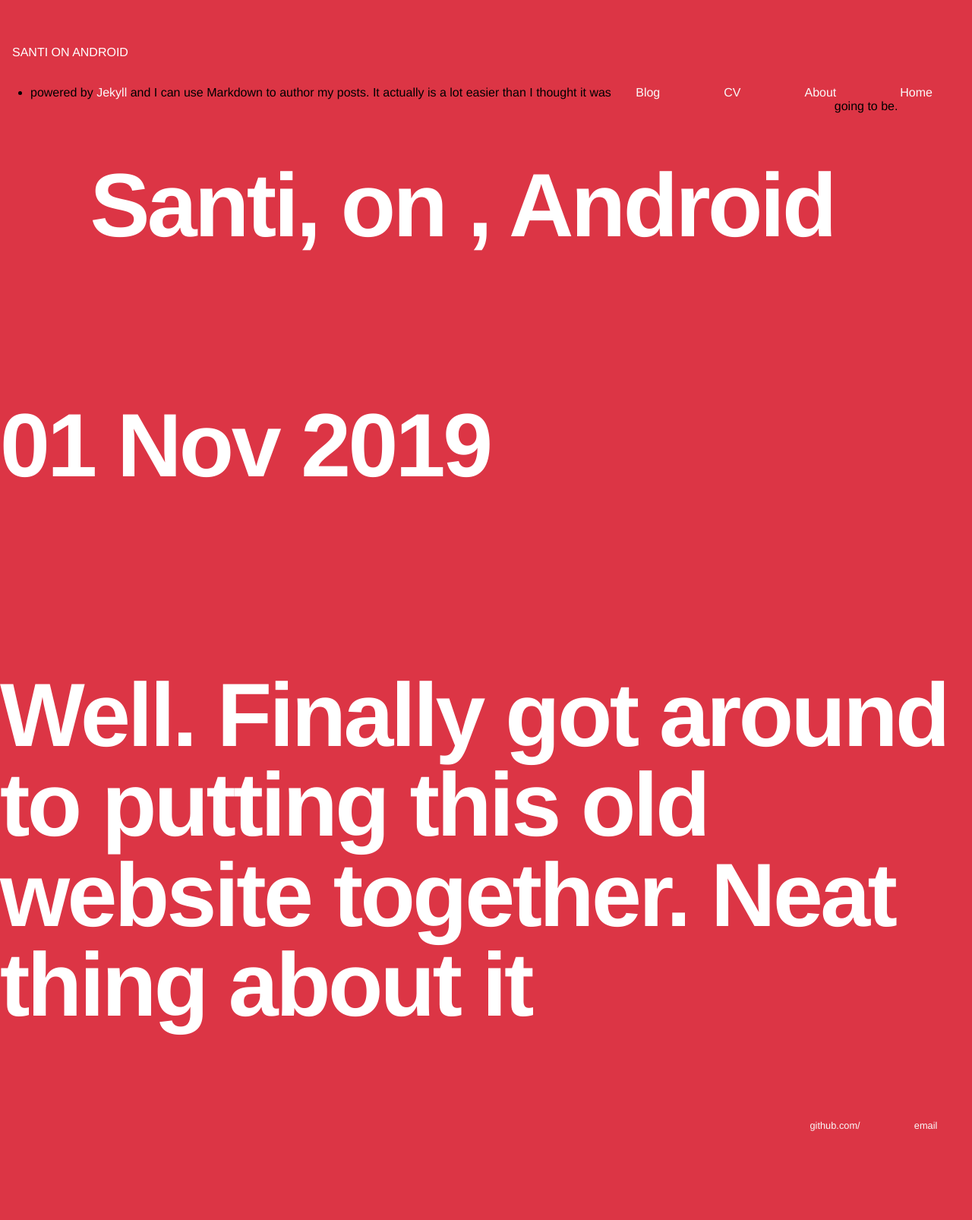
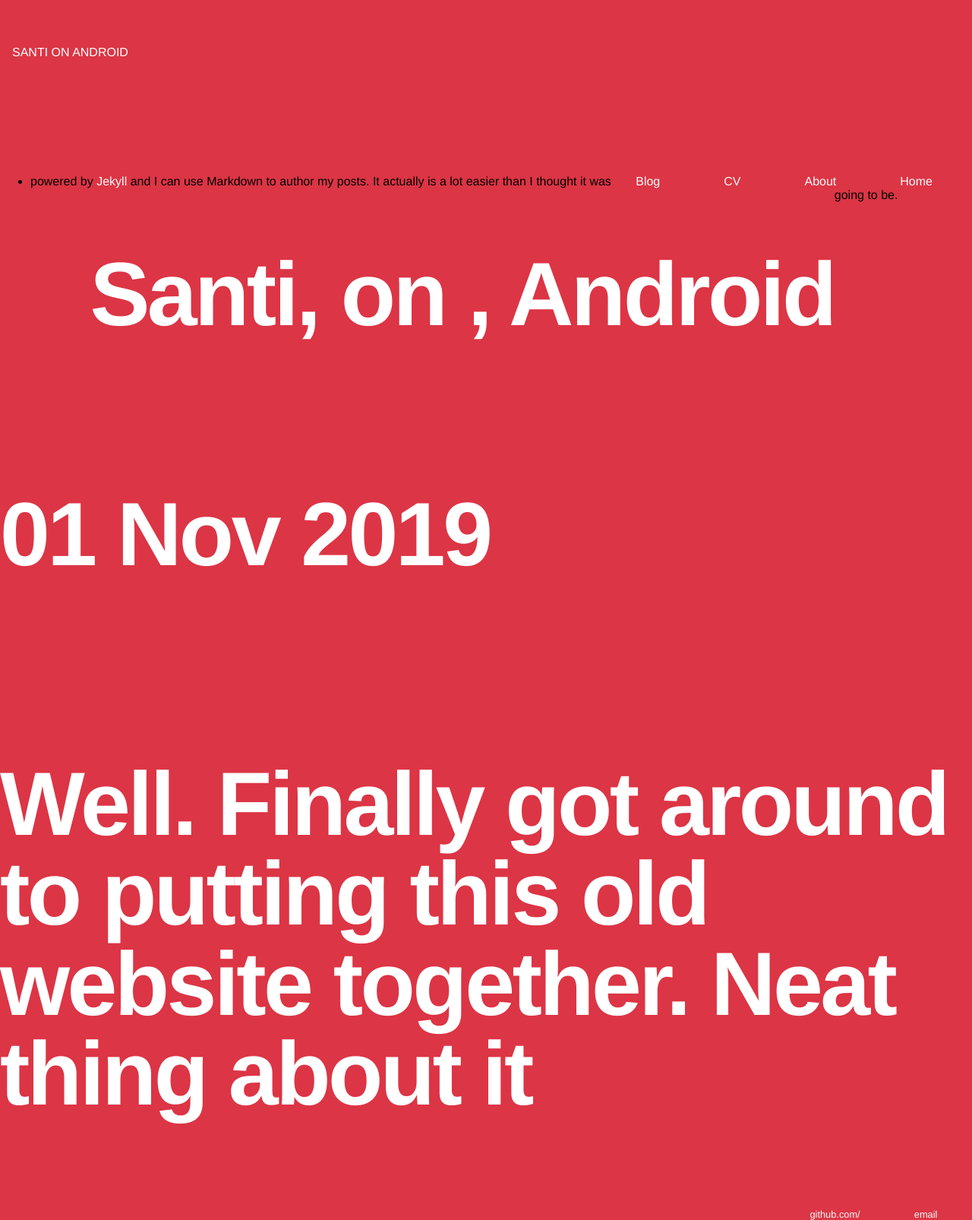
Before and after one commit to SantiOnAndroid/SantiOnAndroid.github.io, a Jekyll site: the page built from _posts/2019-11-01-santi-on-android-launched.md, in a window 1280 px wide. Shown: the whole page at 76% size. Built offline with Jekyll 4.4.1, drawn with Linux system fonts in a browser that asks for light colours; some web fonts are replaced; before the commit the page ends 1489 px from its top, so only the background shows below that.

Commit message:
modificant titolj

```diff
--- a/_layouts/default.html
+++ b/_layouts/default.html
@@ -7,7 +7,7 @@
 			<link href="//db.onlinewebfonts.com/c/51fdf8021065497210ca54837e1601e9?family=Neue+Einstellung" rel="stylesheet" type="text/css"/>
 		</head>
 		<body>
-		<svg height="33" width="339">
+		<svg >
 
 			<text x="0" y="14" >SANTI ON ANDROID</text>
 
```
